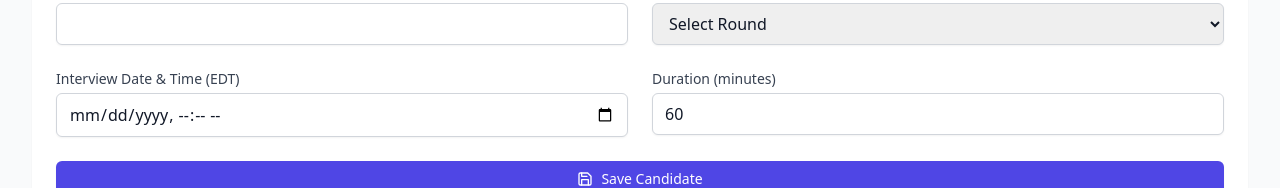
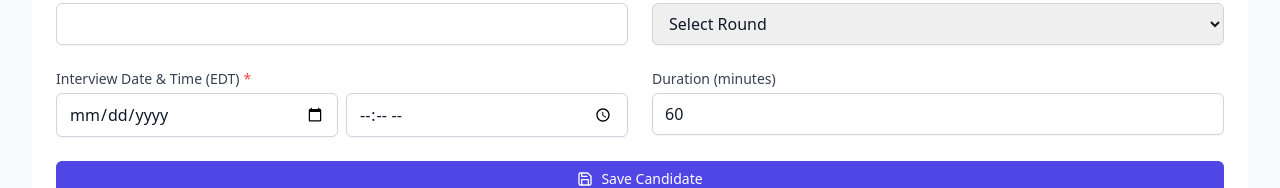
Before and after one commit to ItsmeBlackOps/SupportFormStub-2, a React (Vite) app: page / in a window 1280 px wide. Shown: the part 477-665 px from the top of the page. Built offline with nearby package versions, Linux system fonts and the light colour scheme; no server answers.

Commit message:
Update datetime input to support AM/PM format

```diff
--- a/src/components/CandidateFormContainer.tsx
+++ b/src/components/CandidateFormContainer.tsx
@@ -184,6 +184,75 @@ export default function CandidateFormContainer({
     }
   };
 
+  // Function to convert 24-hour time to 12-hour format with AM/PM
+  const convertTo12Hour = (time24: string) => {
+    if (!time24) return '';
+    const [hours, minutes] = time24.split(':');
+    const hour = parseInt(hours, 10);
+    const ampm = hour >= 12 ? 'PM' : 'AM';
+    const hour12 = hour % 12 || 12;
+    return `${hour12}:${minutes} ${ampm}`;
+  };
+
+  // Function to convert 12-hour time to 24-hour format
+  const convertTo24Hour = (time12: string) => {
+    if (!time12) return '';
+    const [time, period] = time12.split(' ');
+    let [hours, minutes] = time.split(':');
+    let hour = parseInt(hours, 10);
+
+    if (period === 'PM' && hour !== 12) hour += 12;
+    if (period === 'AM' && hour === 12) hour = 0;
+
+    return `${hour.toString().padStart(2, '0')}:${minutes}`;
+  };
+
+  // Custom datetime input component
+  const DateTimeInput = ({ value, onChange, required = false, label }: {
+    value: string,
+    onChange: (value: string) => void,
+    required?: boolean,
+    label: string
+  }) => {
+    const [date, time] = value ? value.split('T') : ['', ''];
+    const time12 = time ? convertTo12Hour(time) : '';
+
+    const handleTimeChange = (e: React.ChangeEvent<HTMLInputElement>) => {
+      const newTime12 = e.target.value;
+      const newTime24 = convertTo24Hour(newTime12);
+      onChange(`${date}T${newTime24}`);
+    };
+
+    return (
+      <div>
+        <label className="block text-sm font-medium text-gray-700">
+          {label}
+          {required && <span className="text-red-500 ml-1">*</span>}
+        </label>
+        <div className="mt-1 flex gap-2">
+          <input
+            type="date"
+            value={date}
+            required={required}
+            onChange={(e) => onChange(`${e.target.value}T${time || '00:00'}`)}
+            className="block w-full rounded-md border border-gray-300 px-3 py-2 shadow-sm
+              focus:border-indigo-500 focus:outline-none focus:ring-1 focus:ring-indigo-500
+              transition-colors duration-200"
+          />
+          <input
+            type="time"
+            value={time12}
+            required={required}
+            onChange={handleTimeChange}
+            className="block w-full rounded-md border border-gray-300 px-3 py-2 shadow-sm
+              focus:border-indigo-500 focus:outline-none focus:ring-1 focus:ring-indigo-500
+              transition-colors duration-200"
+          />
+        </div>
+      </div>
+    );
+  };
+
   return (
     <div className="bg-white shadow-sm rounded-lg overflow-hidden">
       <form onSubmit={handleSubmit} className="p-6">
@@ -349,21 +418,12 @@ export default function CandidateFormContainer({
                 </select>
               </div>
 
-              <div>
-                <label htmlFor="interviewDateTime" className="block text-sm font-medium text-gray-700">
-                  Interview Date &amp; Time (EDT)
-                </label>
-                <input
-                  type="datetime-local"
-                  id="interviewDateTime"
+              <DateTimeInput
+                label="Interview Date & Time (EDT)"
                 value={formData.interviewDateTime || ''}
+                onChange={(value) => updateField('interviewDateTime', value)}
                 required
-                  onChange={(e) => updateField('interviewDateTime', e.target.value)}
-                  className="mt-1 block w-full rounded-md border border-gray-300 px-3 py-2 shadow-sm
-                    focus:border-indigo-500 focus:outline-none focus:ring-1 focus:ring-indigo-500
-                    transition-colors duration-200"
               />
-              </div>
 
               <div>
                 <label htmlFor="duration" className="block text-sm font-medium text-gray-700">
@@ -439,22 +499,12 @@ export default function CandidateFormContainer({
 
           {formData.taskType === 'mock' && (
             <div className="grid grid-cols-1 gap-6 md:grid-cols-2">
-              <div>
-                <label htmlFor="availabilityDateTime" className="block text-sm font-medium text-gray-700">
-                  Availability (Date &amp; Time) (EDT)
-                </label>
-                <input
-                  type="datetime-local"
-                  id="availabilityDateTime"
+              <DateTimeInput
+                label="Availability (Date & Time) (EDT)"
                 value={formData.availabilityDateTime || ''}
+                onChange={(value) => updateField('availabilityDateTime', value)}
                 required
-                  onChange={(e) => updateField('availabilityDateTime', e.target.value)}
-                  className="mt-1 block w-full rounded-md border border-gray-300 px-3 py-2 shadow-sm
-                    focus:border-indigo-500 focus:outline-none focus:ring-1 focus:ring-indigo-500
-                    transition-colors duration-200"
               />
-
-              </div>
               <div>
                 <label htmlFor="mockMode" className="block text-sm font-medium text-gray-700">
                   Mode
@@ -493,21 +543,12 @@ export default function CandidateFormContainer({
 
           {formData.taskType === 'resumeUnderstanding' && (
             <div className="grid grid-cols-1 gap-6 md:grid-cols-2">
-              <div>
-                <label htmlFor="availabilityDateTime" className="block text-sm font-medium text-gray-700">
-                  Availability (Date &amp; Time) (EDT)
-                </label>
-                <input
-                  type="datetime-local"
-                  id="availabilityDateTime"
+              <DateTimeInput
+                label="Availability (Date & Time) (EDT)"
                 value={formData.availabilityDateTime || ''}
+                onChange={(value) => updateField('availabilityDateTime', value)}
                 required
-                  onChange={(e) => updateField('availabilityDateTime', e.target.value)}
-                  className="mt-1 block w-full rounded-md border border-gray-300 px-3 py-2 shadow-sm
-                    focus:border-indigo-500 focus:outline-none focus:ring-1 focus:ring-indigo-500
-                    transition-colors duration-200"
               />
-              </div>
               <div className="md:col-span-2">
                 <label htmlFor="remarks" className="block text-sm font-medium text-gray-700">
                   Remarks
```
Lines whose indentation alone changed are shown as unchanged.
